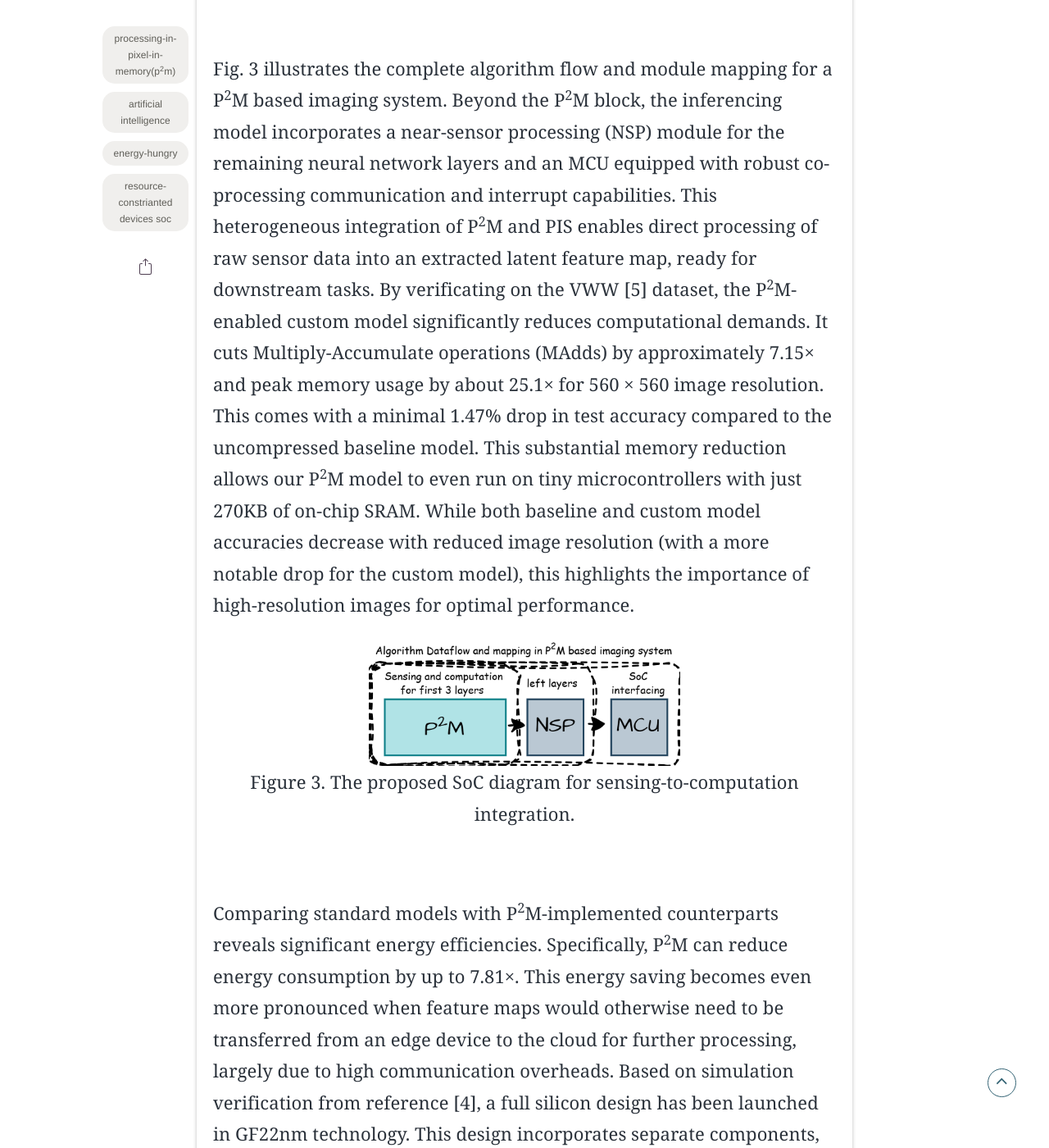
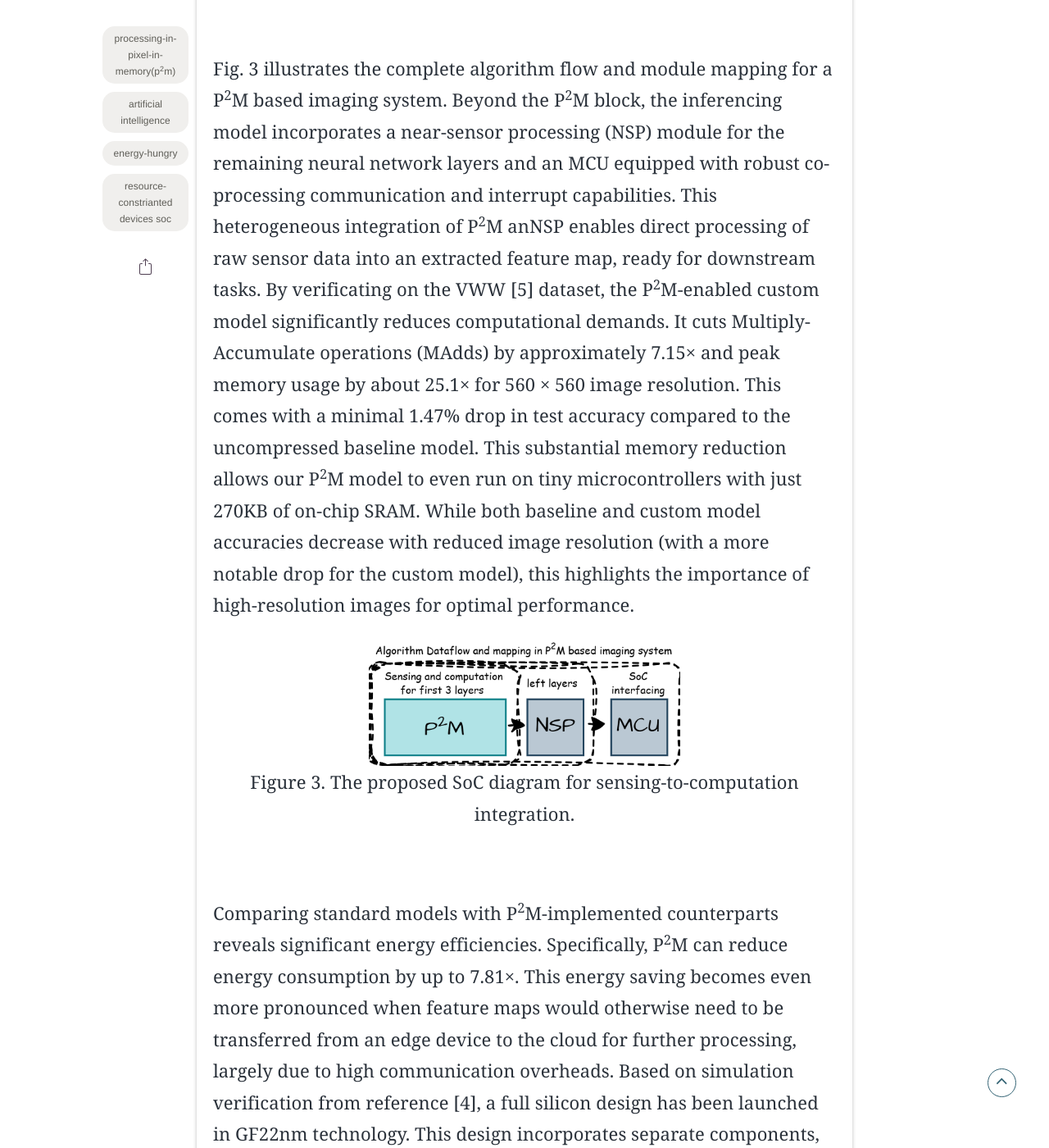
Before and after one commit to echip-from-elab/echip-from-elab.github.io, a Jekyll site: the page built from _posts/2021-04-20-From_Sensing_To_Heterogeneous_NoC.md, in a window 1280 px wide and 1400 px high, scrolled down 3402 px. Shown: the whole window at 82% size. Built offline with Jekyll 4.4.1, drawn with Linux system fonts in a browser that asks for light colours; some web fonts are replaced; some of the changed text lies outside the part shown.

Commit message:
front page

```diff
--- a/_posts/2021-04-20-From_Sensing_To_Heterogeneous_NoC.md
+++ b/_posts/2021-04-20-From_Sensing_To_Heterogeneous_NoC.md
@@ -34,7 +34,7 @@ The P<sup>2</sup>M pixel array significantly advances deep learning hardware by
 <center> Figure 2. Circuit techniques for P<sup>2</sup>M based sensing architecture. </center>
 <br>
 
-Fig. 3 illustrates the complete algorithm flow and module mapping for a P<sup>2</sup>M based imaging system. Beyond the P<sup>2</sup>M block, the inferencing model incorporates a near-sensor processing (NSP) module for the remaining neural network layers and an MCU equipped with robust co-processing communication and interrupt capabilities. This heterogeneous integration of P<sup>2</sup>M and PIS enables direct processing of raw sensor data into an extracted latent feature map, ready for downstream tasks. By verificating on the VWW [5] dataset, the P<sup>2</sup>M-enabled custom model significantly reduces computational demands. It cuts Multiply-Accumulate operations (MAdds) by approximately 7.15× and peak memory usage by about 25.1× for 560 × 560 image resolution. This comes with a minimal 1.47% drop in test accuracy compared to the uncompressed baseline model. This substantial memory reduction allows our P<sup>2</sup>M model to even run on tiny microcontrollers with just 270KB of on-chip SRAM. While both baseline and custom model accuracies decrease with reduced image resolution (with a more notable drop for the custom model), this highlights the importance of high-resolution images for optimal performance.
+Fig. 3 illustrates the complete algorithm flow and module mapping for a P<sup>2</sup>M based imaging system. Beyond the P<sup>2</sup>M block, the inferencing model incorporates a near-sensor processing (NSP) module for the remaining neural network layers and an MCU equipped with robust co-processing communication and interrupt capabilities. This heterogeneous integration of P<sup>2</sup>M anNSP enables direct processing of raw sensor data into an extracted  feature map, ready for downstream tasks. By verificating on the VWW [5] dataset, the P<sup>2</sup>M-enabled custom model significantly reduces computational demands. It cuts Multiply-Accumulate operations (MAdds) by approximately 7.15× and peak memory usage by about 25.1× for 560 × 560 image resolution. This comes with a minimal 1.47% drop in test accuracy compared to the uncompressed baseline model. This substantial memory reduction allows our P<sup>2</sup>M model to even run on tiny microcontrollers with just 270KB of on-chip SRAM. While both baseline and custom model accuracies decrease with reduced image resolution (with a more notable drop for the custom model), this highlights the importance of high-resolution images for optimal performance.
 <br>
 <div align="center">
   <img src="https://github.com/echip-from-elab/echip-from-elab.github.io/blob/main/assets/img/posts/20210420/dataflow.png?raw=true" width="380" height="170">
```
Also changed, not shown: other parts of _posts/2021-04-20-From_Sensing_To_Heterogeneous_NoC.md (+1 -1 lines).
